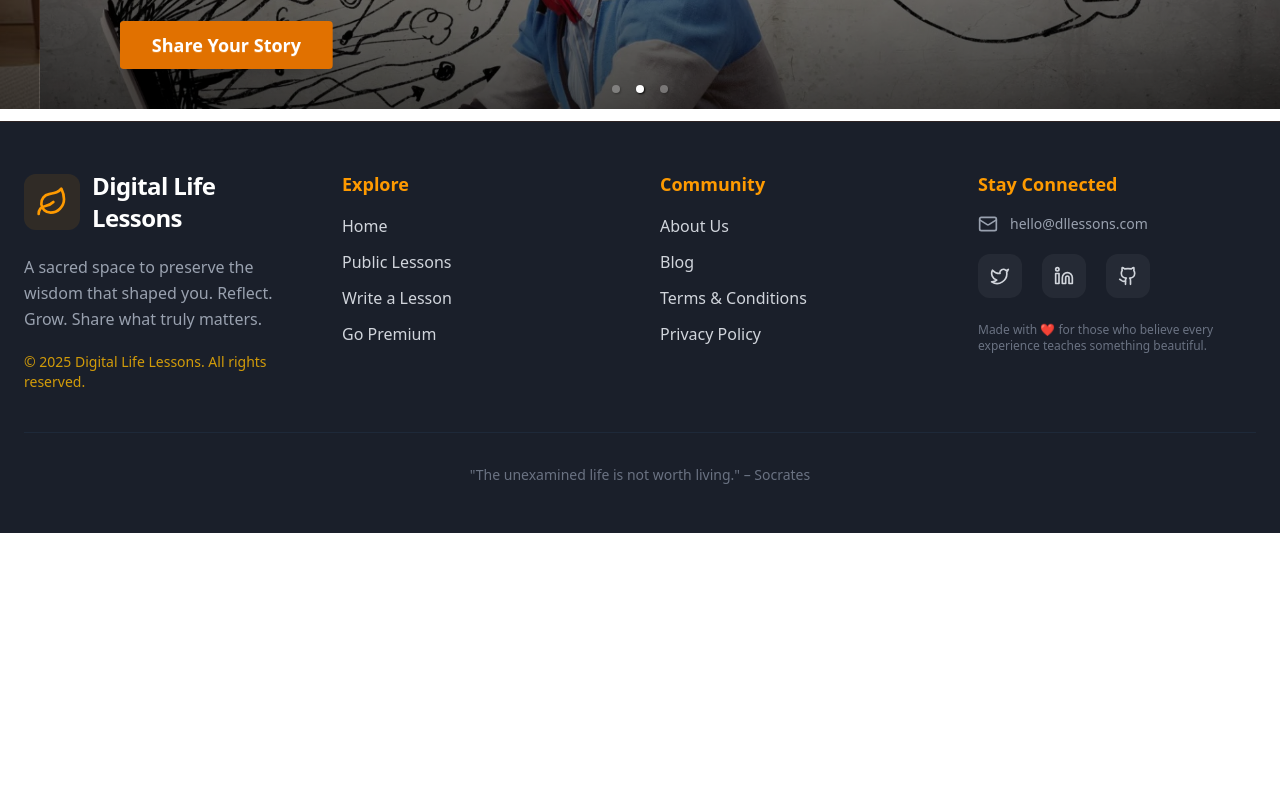
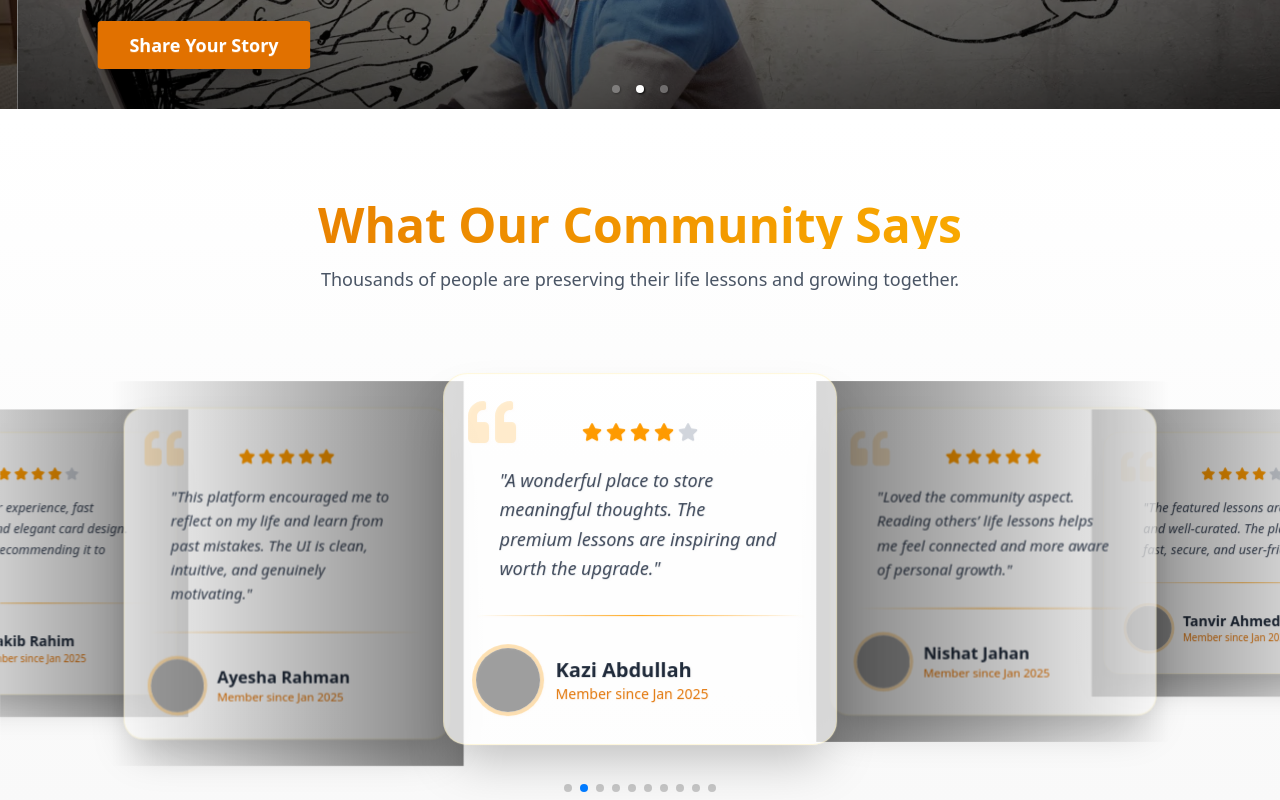
Before and after one commit to ashqrRhmn101/digital-life-client, a React (Vite) app: page / in a window 1280 px wide. Shown: the part 520-1320 px from the top of the page. Before the commit the page ends 1053 px from the top, so only its background shows below. Built offline with nearby package versions, Linux system fonts and the light colour scheme; no server answers; grey boxes are pictures that could not be loaded.

Commit message:
Reviews section implements

```diff
--- a/package.json
+++ b/package.json
@@ -22,6 +22,7 @@
     "react-router": "^7.10.1",
     "react-router-dom": "^7.10.1",
     "sweetalert2": "^11.26.3",
+    "swiper": "^12.0.3",
     "tailwindcss": "^4.1.17"
   },
   "devDependencies": {
--- /dev/null
+++ b/public/reviews.json
@@ -0,0 +1,82 @@
+[
+  {
+    "id": 1,
+    "name": "Ayesha Rahman",
+    "photo": "https://randomuser.me/api/portraits/women/65.jpg",
+    "rating": 5,
+    "review": "This platform encouraged me to reflect on my life and learn from past mistakes. The UI is clean, intuitive, and genuinely motivating.",
+    "date": "2025-01-04"
+  },
+  {
+    "id": 2,
+    "name": "Kazi Abdullah",
+    "photo": "https://randomuser.me/api/portraits/men/52.jpg",
+    "rating": 4,
+    "review": "A wonderful place to store meaningful thoughts. The premium lessons are inspiring and worth the upgrade.",
+    "date": "2025-01-02"
+  },
+  {
+    "id": 3,
+    "name": "Nishat Jahan",
+    "photo": "https://randomuser.me/api/portraits/women/44.jpg",
+    "rating": 5,
+    "review": "Loved the community aspect. Reading others’ life lessons helps me feel connected and more aware of personal growth.",
+    "date": "2025-01-09"
+  },
+  {
+    "id": 4,
+    "name": "Tanvir Ahmed",
+    "photo": "https://randomuser.me/api/portraits/men/31.jpg",
+    "rating": 4,
+    "review": "The featured lessons are powerful and well-curated. The platform is fast, secure, and user-friendly.",
+    "date": "2025-01-03"
+  },
+  {
+    "id": 5,
+    "name": "Mehjabin Akter",
+    "photo": "https://randomuser.me/api/portraits/women/90.jpg",
+    "rating": 5,
+    "review": "Creating my own life lessons has helped me reflect deeply. The dashboard is visually appealing and neatly organized.",
+    "date": "2025-01-08"
+  },
+  {
+    "id": 6,
+    "name": "Rafid Hasan",
+    "photo": "https://randomuser.me/api/portraits/men/11.jpg",
+    "rating": 5,
+    "review": "A great initiative. The UI animations, smooth browsing, and lesson categorization are truly impressive.",
+    "date": "2025-01-06"
+  },
+  {
+    "id": 7,
+    "name": "Sadia Noor",
+    "photo": "https://randomuser.me/api/portraits/women/19.jpg",
+    "rating": 4,
+    "review": "The emotional tone filter is a unique feature. Helps me discover relatable insights quickly.",
+    "date": "2025-01-01"
+  },
+  {
+    "id": 8,
+    "name": "Imran Hossain",
+    "photo": "https://randomuser.me/api/portraits/men/70.jpg",
+    "rating": 5,
+    "review": "Premium lessons are beautifully written. Stripe payment integration worked smoothly.",
+    "date": "2025-01-10"
+  },
+  {
+    "id": 9,
+    "name": "Maliha Khan",
+    "photo": "https://randomuser.me/api/portraits/women/12.jpg",
+    "rating": 5,
+    "review": "I love saving my favorite lessons. This platform actually helps me track my emotional growth.",
+    "date": "2025-01-07"
+  },
+  {
+    "id": 10,
+    "name": "Shakib Rahim",
+    "photo": "https://randomuser.me/api/portraits/men/25.jpg",
+    "rating": 4,
+    "review": "Great user experience, fast loading, and elegant card design. Definitely recommending it to friends.",
+    "date": "2025-01-05"
+  }
+]
--- a/src/Pages/Home/Banner/Banner.jsx
+++ b/src/Pages/Home/Banner/Banner.jsx
@@ -2,14 +2,13 @@ import React from "react";
 import { Carousel } from "react-responsive-carousel";
 import "react-responsive-carousel/lib/styles/carousel.min.css";
 
-// তোমার ৩টা ব্যানার ইমেজ (যদি না থাকে তাহলে এইগুলো ব্যবহার করো – free & perfect vibe)
 import banner1 from "../../../assets/bannerImg1.jpg";
 import banner2 from "../../../assets/bannerImg2.jpg";
 import banner3 from "../../../assets/bannerImg3.jpg";
 
 const Banner = () => {
   return (
-    <div className="relative -mt-1 mb-3 overflow-hidden"> {/* navbar এর নিচে লাগবে না যেন */}
+    <div className="relative -mt-1 mb-3 overflow-hidden">
       <Carousel
         autoPlay
         infiniteLoop
--- a/src/Pages/Home/Home.jsx
+++ b/src/Pages/Home/Home.jsx
@@ -1,10 +1,14 @@
 import React from 'react';
 import Banner from './Banner/Banner';
+import Reviews from './Reviews/Reviews';
+
+const reviewsPromise = fetch("/reviews.json").then((res) => res.json());
 
 const Home = () => {
     return (
         <div>
             <Banner/>
+            <Reviews reviewsPromise={reviewsPromise}/>
         </div>
     );
 };
--- /dev/null
+++ b/src/Pages/Home/Reviews/ReviewCard.jsx
@@ -0,0 +1,57 @@
+import React from "react";
+import { FaQuoteLeft, FaStar } from "react-icons/fa";
+
+const ReviewCard = ({ review }) => {
+  const { name, photo, rating, review: text, date } = review;
+
+  return (
+    <div className="mx-4 my-8">
+      <div className="relative bg-white/70 dark:bg-gray-800/70 backdrop-blur-lg rounded-3xl p-8 shadow-2xl border border-amber-200/30 dark:border-amber-800/30 hover:scale-105 transition-transform duration-500">
+        {/* Quote Icon */}
+        <FaQuoteLeft className="absolute top-6 left-6 text-5xl text-amber-500/20" />
+
+        {/* Rating Stars */}
+        <div className="flex justify-center gap-1 mt-4 mb-6">
+          {[...Array(5)].map((_, i) => (
+            <FaStar
+              key={i}
+              className={`w-5 h-5 ${
+                i < rating ? "text-amber-500" : "text-gray-300 dark:text-gray-600"
+              }`}
+            />
+          ))}
+        </div>
+
+        {/* Review Text */}
+        <p className="text-gray-700 dark:text-gray-200 text-lg leading-relaxed italic px-6">
+          "{text}"
+        </p>
+
+        {/* Divider */}
+        <div className="my-8 h-px bg-gradient-to-r from-transparent via-amber-500 to-transparent" />
+
+        {/* User Info */}
+        <div className="flex items-center gap-4">
+          <img
+            src={photo}
+            alt={name}
+            className="w-16 h-16 rounded-full ring-4 ring-amber-500/30 object-cover"
+          />
+          <div className="text-left">
+            <h3 className="font-bold text-xl text-gray-800 dark:text-white">
+              {name}
+            </h3>
+            <p className="text-sm text-amber-600 dark:text-amber-400">
+              Member since {new Date(date).toLocaleDateString("en-US", {
+                month: "short",
+                year: "numeric",
+              })}
+            </p>
+          </div>
+        </div>
+      </div>
+    </div>
+  );
+};
+
+export default ReviewCard;
--- /dev/null
+++ b/src/Pages/Home/Reviews/Reviews.jsx
@@ -0,0 +1,61 @@
+import React, { use } from "react";
+import { Swiper, SwiperSlide } from "swiper/react";
+import { EffectCoverflow, Autoplay, Pagination } from "swiper/modules";
+import ReviewCard from "./ReviewCard";
+
+import "swiper/css";
+import "swiper/css/effect-coverflow";
+import "swiper/css/pagination";
+
+const Reviews = ({ reviewsPromise }) => {
+  const reviews = use(reviewsPromise);
+
+  return (
+    <section className="py-20 bg-gradient-to-b from-base-100 to-base-200 dark:from-gray-900 dark:to-black overflow-hidden">
+      <div className="max-w-7xl mx-auto px-6 text-center">
+        <h2 className="text-4xl md:text-5xl font-bold bg-gradient-to-r from-amber-600 to-amber-400 bg-clip-text text-transparent">
+          What Our Community Says
+        </h2>
+        <p className="mt-4 text-lg text-gray-600 dark:text-gray-300 max-w-2xl mx-auto">
+          Thousands of people are preserving their life lessons and growing together.
+        </p>
+      </div>
+
+      <Swiper
+        effect={"coverflow"}
+        grabCursor={true}
+        centeredSlides={true}
+        slidesPerView={1}
+        breakpoints={
+           {
+          640: { slidesPerView: 1.5 },
+          768: { slidesPerView: 2 },
+          1024: { slidesPerView: 3 },
+        }}
+        coverflowEffect={{
+          rotate: 0,
+          stretch: 0,
+          depth: 100,
+          modifier: 2.5,
+          slideShadows: true,
+        }}
+        autoplay={{
+          delay: 3000,
+          disableOnInteraction: false,
+        }}
+        loop={true}
+        pagination={{ clickable: true }}
+        modules={[EffectCoverflow, Autoplay, Pagination]}
+        className="mt-12 pb-12"
+      >
+        {reviews.map((review) => (
+          <SwiperSlide key={review.id}>
+            <ReviewCard review={review} />
+          </SwiperSlide>
+        ))}
+      </Swiper>
+    </section>
+  );
+};
+
+export default Reviews;
```
Also changed, not shown: 1 other file (tests, documents, lock files or other folders).
